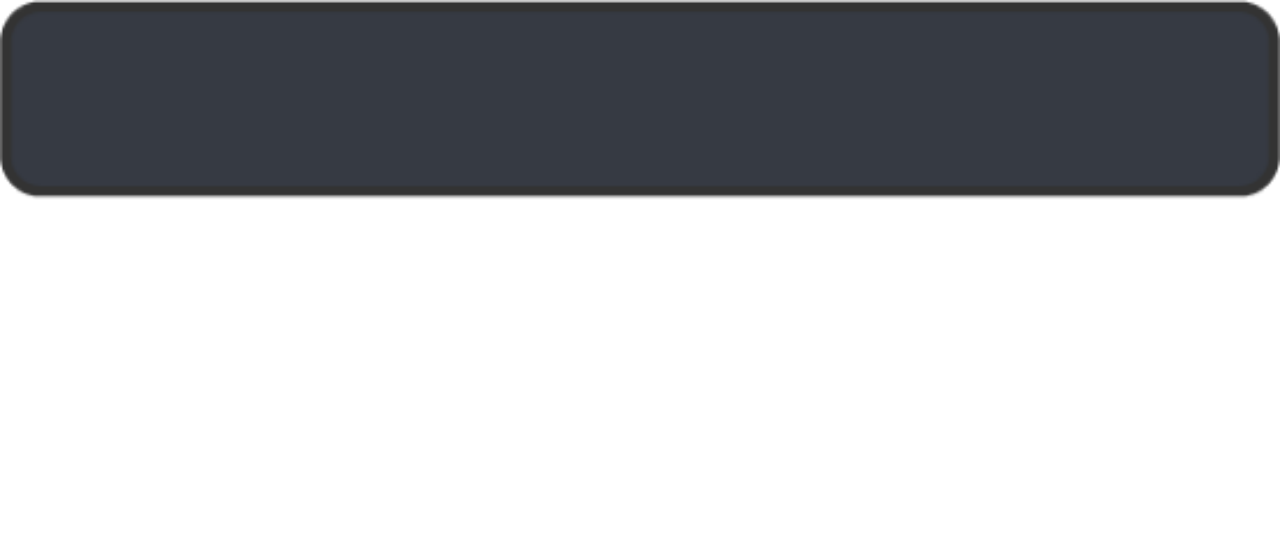
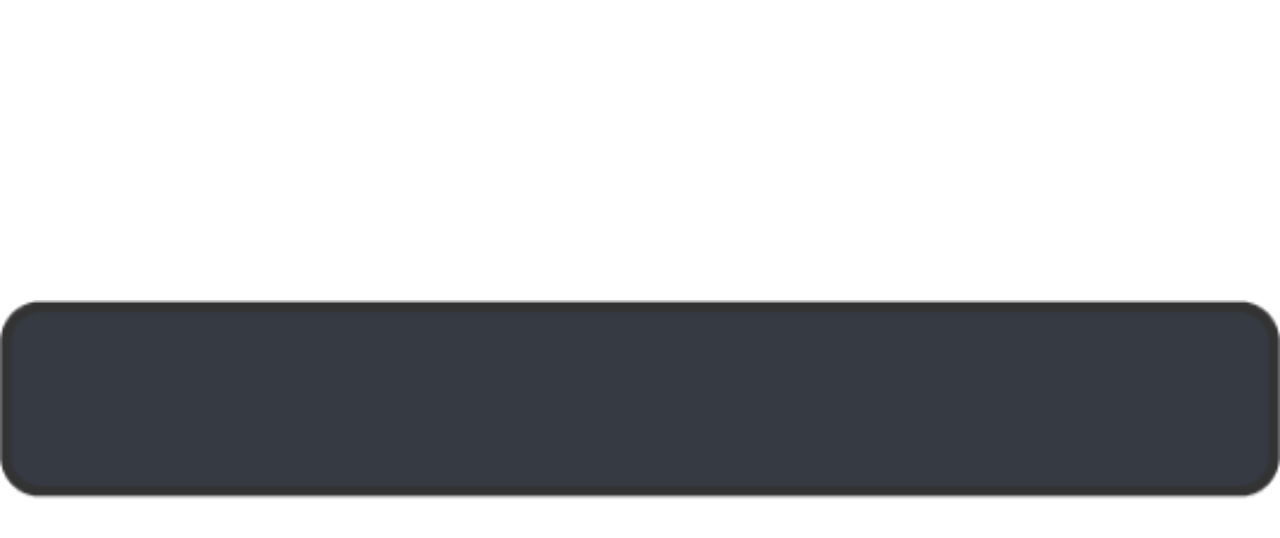
Before and after one commit to hsebjhcbsahlevbasjhcbsjh/normalButton, a plain HTML site: page index.html in a window 1280 px wide. Drawn offline with Linux system fonts and the light colour scheme.

Commit message:
Update index.html

```diff
--- a/index.html
+++ b/index.html
@@ -1,5 +1,5 @@
 <body>
-  <div style="display: flex;justify-content: center;align-items: center;height:100%,width:100%">
+  <div style="display: flex;justify-content: center;align-items: center;height:100%;width:100%">
     <img style="width:100%" src="./normalButton.png"/>
   </div>
 </body>
```
